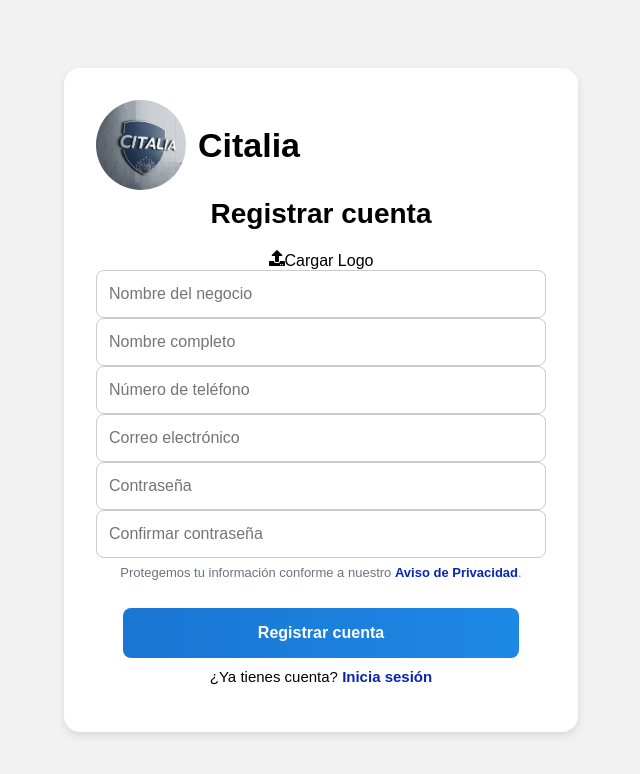
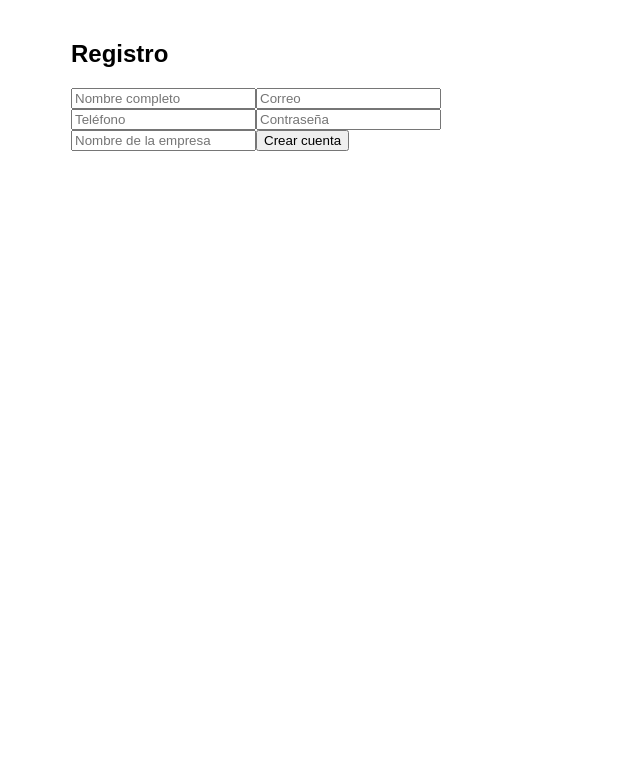
Before and after one commit to anastaciomarbella/atempo, a React (Create React App) app: page /register in a window 1280 px wide. Shown: the top 774 px of the page, without its empty margins (319-959 px from the left). Built offline with nearby package versions, Linux system fonts and the light colour scheme.

Commit message:
mis cambios

```diff
--- a/src/pages/login.jsx
+++ b/src/pages/login.jsx
@@ -1,92 +1,81 @@
-import React, { useState } from 'react';
-import { Link, useNavigate } from 'react-router-dom';
-import '../styles/login.css';
-import logo from '../assets/logo.png';
+import { useState } from "react";
+import { useNavigate } from "react-router-dom";
 
-const Login = () => {
+export default function Login() {
   const navigate = useNavigate();
 
-  const [correo, setCorreo] = useState('');
-  const [password, setPassword] = useState('');
-  const [error, setError] = useState('');
+  const [correo, setCorreo] = useState("");
+  const [password, setPassword] = useState("");
   const [loading, setLoading] = useState(false);
 
-  const handleLogin = async () => {
-    setError('');
+  const handleLogin = async (e) => {
+    e.preventDefault();
     setLoading(true);
 
     try {
-      const res = await fetch("https://mi-api-atempo.onrender.com/api/auth", {
+      const res = await fetch(
+        "https://mi-api-atempo.onrender.com/api/auth/login",
+        {
           method: "POST",
           headers: { "Content-Type": "application/json" },
-        body: JSON.stringify({ correo, password })
-      });
+          body: JSON.stringify({ correo, password }),
+        }
+      );
 
       const data = await res.json();
 
       if (!res.ok) {
-        setError(data.message || "Credenciales incorrectas");
+        alert(data.message || "Error en login");
         setLoading(false);
         return;
       }
 
-      // 🔹 Guardamos los datos importantes del usuario
-      const userData = {
-        token: data.token,
-        empresaNombre: data.empresaNombre,
-        empresaLogo: data.empresaLogo
-      };
+      // Guardar datos útiles en localStorage
+      localStorage.setItem("token", data.token);
+      localStorage.setItem("empresaNombre", data.empresaNombre);
+      if (data.empresaLogo) {
+        localStorage.setItem("empresaLogo", data.empresaLogo);
+      }
 
-      localStorage.setItem("user", JSON.stringify(userData));
-
-      // ✅ Ahora sí redirigimos a la agenda diaria
-      navigate("/agenda-diaria");
-
+      // Redirigir a tu dashboard/agenda
+      navigate("/dashboard");
     } catch (err) {
-      setError("Error de conexión con el servidor");
+      console.error(err);
+      alert("Error de conexión con el servidor");
     } finally {
       setLoading(false);
     }
   };
 
   return (
-    <div className="login-container">
-      <div className="login-card">
-        <img src={logo} alt="log" className="login-logo" />
-        <h1 className="login-title">Citalia</h1>
-        <h2 className="login-subtitle">Iniciar sesión</h2>
+    <div style={{ maxWidth: 400, margin: "50px auto" }}>
+      <h2>Iniciar sesión</h2>
 
+      <form onSubmit={handleLogin}>
+        <div>
+          <label>Correo</label>
           <input
             type="email"
-          placeholder="Correo electrónico"
-          className="login-input"
             value={correo}
             onChange={(e) => setCorreo(e.target.value)}
+            required
           />
+        </div>
 
+        <div>
+          <label>Contraseña</label>
           <input
             type="password"
-          placeholder="Contraseña"
-          className="login-input"
             value={password}
             onChange={(e) => setPassword(e.target.value)}
+            required
           />
+        </div>
 
-        {error && <p className="login-error">{error}</p>}
-
-        <button className="login-button" onClick={handleLogin} disabled={loading}>
-          {loading ? "Entrando..." : "Iniciar sesión"}
+        <button type="submit" disabled={loading}>
+          {loading ? "Ingresando..." : "Entrar"}
         </button>
-
-        <p className="login-footer">
-          ¿No tienes cuenta?{' '}
-          <Link to="/register" className="login-link">
-            Regístrate aquí
-          </Link>
-        </p>
-      </div>
+      </form>
     </div>
   );
-};
-
-export default Login;
+}
--- a/src/pages/register.jsx
+++ b/src/pages/register.jsx
@@ -1,172 +1,106 @@
-// pages/Register.js
-import React, { useState } from 'react';
-import { Link, useNavigate } from 'react-router-dom';
-import '../styles/login.css';
-import { FaUpload } from 'react-icons/fa';
-import logo from '../assets/logo.png';
+import { useState } from "react";
+import { useNavigate } from "react-router-dom";
 
-const Register = () => {
+export default function Register() {
   const navigate = useNavigate();
 
-  const [negocio, setNegocio] = useState('');
-  const [nombre, setNombre] = useState('');
-  const [correo, setCorreo] = useState('');
-  const [telefono, setTelefono] = useState('');
-  const [password, setPassword] = useState('');
-  const [confirmPassword, setConfirmPassword] = useState('');
-  const [error, setError] = useState('');
-  const [foto, setFoto] = useState(null);
-  const [preview, setPreview] = useState(null);
+  const [form, setForm] = useState({
+    nombre: "",
+    correo: "",
+    telefono: "",
+    password: "",
+    nombreEmpresa: "",
+  });
 
-  const validarCorreo = (email) => /\S+@\S+\.\S+/.test(email);
-  const validarTelefono = (tel) => /^\d{7,15}$/.test(tel);
+  const [loading, setLoading] = useState(false);
 
-  const handleFotoChange = (e) => {
-    const file = e.target.files[0];
-    if (file) {
-      setFoto(file);
-      setPreview(URL.createObjectURL(file));
+  const handleChange = (e) => {
+    setForm({ ...form, [e.target.name]: e.target.value });
+  };
+
+  const handleSubmit = async (e) => {
+    e.preventDefault();
+    setLoading(true);
+
+    try {
+      const res = await fetch(
+        "https://mi-api-atempo.onrender.com/api/auth/registro",
+        {
+          method: "POST",
+          headers: { "Content-Type": "application/json" },
+          body: JSON.stringify(form),
+        }
+      );
+
+      const data = await res.json();
+
+      if (!res.ok) {
+        alert(data.message || "Error en registro");
+        setLoading(false);
+        return;
+      }
+
+      alert("Registro exitoso");
+      navigate("/login");
+    } catch (err) {
+      console.error(err);
+      alert("Error de conexión con el servidor");
+    } finally {
+      setLoading(false);
     }
   };
 
-  const handleRegister = () => {
-    setError('');
+  return (
+    <div style={{ maxWidth: 500, margin: "40px auto" }}>
+      <h2>Registro</h2>
 
-    if (!negocio.trim() || !nombre.trim() || !correo.trim() || !telefono.trim() || !password) {
-      setError('Por favor, completa todos los campos');
-      return;
-    }
-
-    if (!validarCorreo(correo)) {
-      setError('Ingresa un correo válido');
-      return;
-    }
-
-    if (!validarTelefono(telefono)) {
-      setError('Ingresa un teléfono válido (solo números)');
-      return;
-    }
-
-    if (password !== confirmPassword) {
-      setError('Las contraseñas no coinciden');
-      return;
-    }
-
-    navigate('/');
-  };
-
-  return (
-    <div className="login-container">
-      <div className="login-card">
-
-        {/* 🔹 NUEVO ENCABEZADO: LOGO A LA IZQUIERDA */}
-        <div className="login-header">
-          <img src={logo} alt="Citalia logo" className="login-logo" />
-          <h1 className="login-title">Citalia</h1>
-        </div>
-
-        <div className="login-body">
-          <h2 className="login-subtitle">Registrar cuenta</h2>
-
-          {/* Vista previa de la foto */}
-          {preview && (
-            <img
-              src={preview}
-              alt="Vista previa"
-              className="preview-logo"
-              style={{
-                width: '100px',
-                height: '100px',
-                borderRadius: '50%',
-                objectFit: 'cover',
-                marginBottom: '10px',
-              }}
-            />
-          )}
-
-          {/* Botón para subir foto */}
-          <label className="btn-cargar-logo">
-            <FaUpload className="icono-upload" />
-            Cargar Logo
+      <form onSubmit={handleSubmit}>
         <input
-              type="file"
-              accept="image/*"
-              style={{ display: 'none' }}
-              onChange={handleFotoChange}
-            />
-          </label>
-
-          <input
-            type="text"
-            placeholder="Nombre del negocio"
-            className="login-input"
-            value={negocio}
-            onChange={(e) => setNegocio(e.target.value)}
+          name="nombre"
+          placeholder="Nombre completo"
+          value={form.nombre}
+          onChange={handleChange}
+          required
         />
 
         <input
-            type="text"
-            placeholder="Nombre completo"
-            className="login-input"
-            value={nombre}
-            onChange={(e) => setNombre(e.target.value)}
+          name="correo"
+          type="email"
+          placeholder="Correo"
+          value={form.correo}
+          onChange={handleChange}
+          required
         />
 
         <input
-            type="tel"
-            placeholder="Número de teléfono"
-            className="login-input"
-            value={telefono}
-            onChange={(e) => setTelefono(e.target.value)}
+          name="telefono"
+          placeholder="Teléfono"
+          value={form.telefono}
+          onChange={handleChange}
+          required
         />
 
         <input
-            type="email"
-            placeholder="Correo electrónico"
-            className="login-input"
-            value={correo}
-            onChange={(e) => setCorreo(e.target.value)}
+          name="password"
+          type="password"
+          placeholder="Contraseña"
+          value={form.password}
+          onChange={handleChange}
+          required
         />
 
         <input
-            type="password"
-            placeholder="Contraseña"
-            className="login-input"
-            value={password}
-            onChange={(e) => setPassword(e.target.value)}
+          name="nombreEmpresa"
+          placeholder="Nombre de la empresa"
+          value={form.nombreEmpresa}
+          onChange={handleChange}
+          required
         />
 
-          <input
-            type="password"
-            placeholder="Confirmar contraseña"
-            className="login-input"
-            value={confirmPassword}
-            onChange={(e) => setConfirmPassword(e.target.value)}
-          />
-
-          {error && <p className="login-error">{error}</p>}
-
-          <p className="login-legal">
-            Protegemos tu información conforme a nuestro{" "}
-            <Link to="/aviso-privacidad" className="login-link">
-              Aviso de Privacidad
-            </Link>.
-          </p>
-
-          <button className="login-button" onClick={handleRegister}>
-            Registrar cuenta
+        <button type="submit" disabled={loading}>
+          {loading ? "Registrando..." : "Crear cuenta"}
         </button>
-
-          <p className="login-footer">
-            ¿Ya tienes cuenta?{" "}
-            <Link to="/" className="login-link">
-              Inicia sesión
-            </Link>
-          </p>
-        </div>
-      </div>
+      </form>
     </div>
   );
-};
-
-export default Register;
+}
```
Lines whose indentation alone changed are shown as unchanged.
